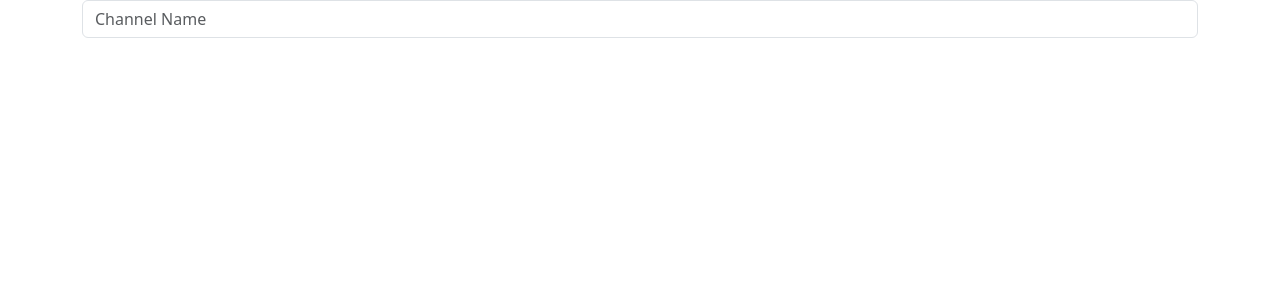
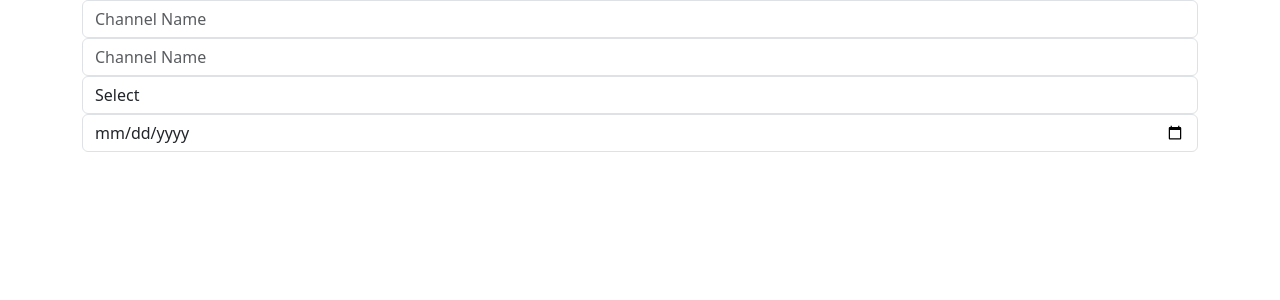
Before and after one commit to Asnoyon/React_Learning, a React (Create React App) app: page / in a window 1280 px wide. Shown: the top 300 px of the page. Built offline with nearby package versions, Linux system fonts and the light colour scheme.

Commit message:
update input

```diff
--- a/src/Pages/Input.jsx
+++ b/src/Pages/Input.jsx
@@ -9,6 +9,14 @@ export default class Input extends Component {
     return (
       <div className='container'>
          <input type="text" name='ChannelName' placeholder='Channel Name'  className='form-control' onChange={this.FormChange} />
+         <input type="text" name='ChannelName' placeholder='Channel Name'  className='form-control' onChange={this.FormChange} />
+         <select name="category" onChange={this.FormChange} className='form-control'>
+            <option value="Select">Select</option>
+            <option value="Programming">Programming</option>
+            <option value="Education">Education</option>
+            <option value="Entertainment">Entertainment</option>
+         </select>
+         <input type="date" name="CreationDate" onChange={this.FormChange} className='form-control' />
       </div>
     )
   }
```
